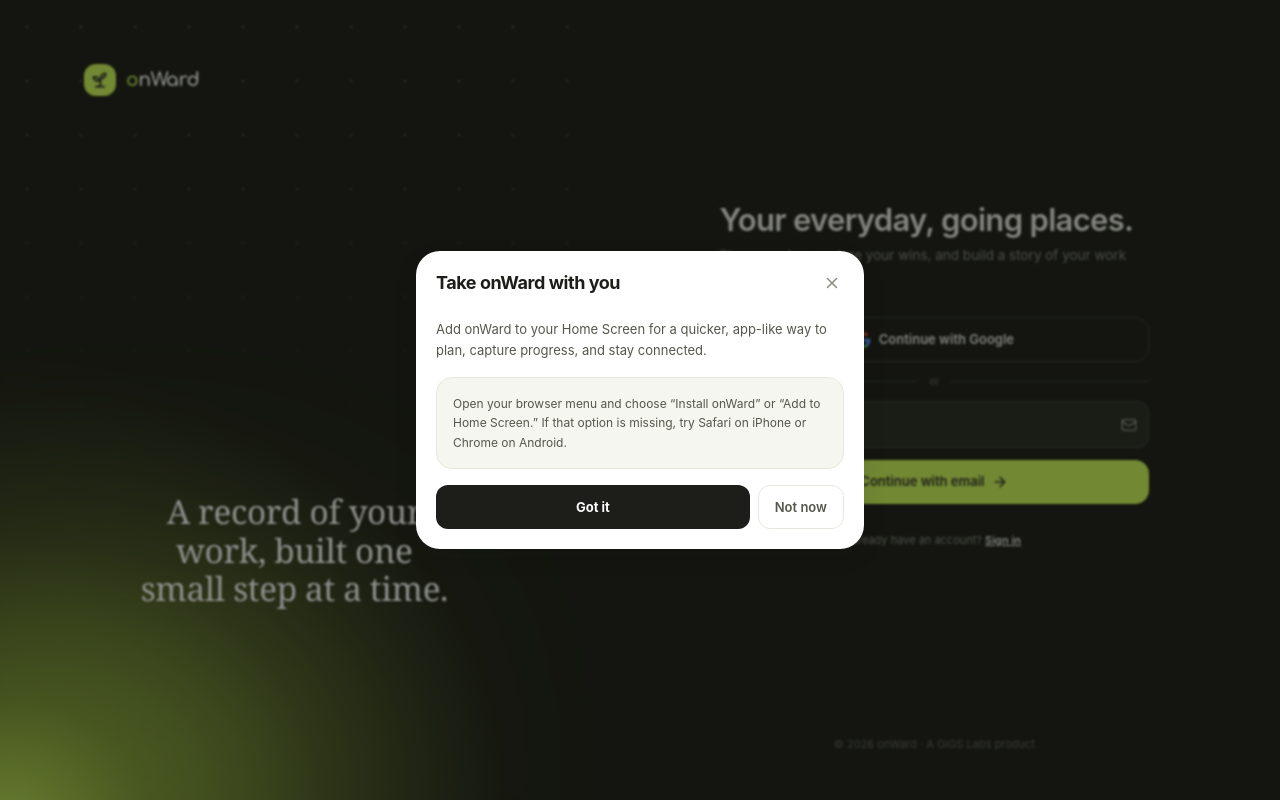
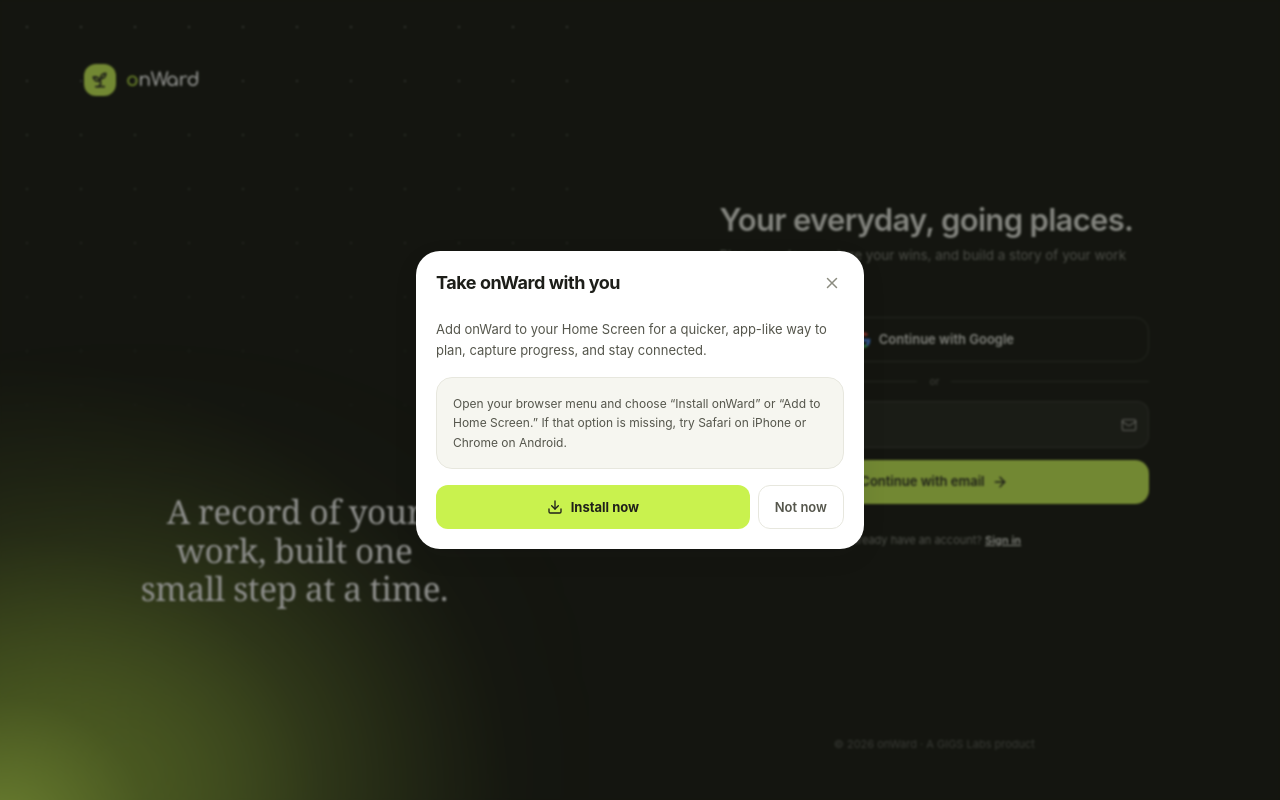
Before and after one commit to mutairudirisu/onWard-By-GIGS-Labs, a Next.js app in the folder Onward/app/: page / in a window 1280 px wide. Built offline with nearby package versions, Linux system fonts and the light colour scheme; no server answers.

Commit message:
Improve install button functionality and error handling; update button styles for better visibility

```diff
--- a/Onward/app/components/install-button.tsx
+++ b/Onward/app/components/install-button.tsx
@@ -73,6 +73,15 @@ export function InstallPromptOnVisit() {
   }
 
   async function install() {
+    if (!canInstall) {
+      setInstallError(
+        ios
+          ? "Follow the Share and Add to Home Screen steps above to install onWard."
+          : "Choose “Install onWard” or “Add to Home Screen” from your browser menu to continue.",
+      );
+      return;
+    }
+
     try {
       await promptInstall();
       dismiss();
@@ -121,24 +130,14 @@ export function InstallPromptOnVisit() {
         ) : null}
 
         <div className="flex gap-2">
-          {canInstall ? (
           <button
             type="button"
             onClick={() => void install()}
-              className="flex min-h-11 flex-1 items-center justify-center gap-2 rounded-xl bg-ink px-4 text-[13px] font-bold text-paper transition hover:bg-dark"
+            className="flex min-h-11 flex-1 items-center justify-center gap-2 rounded-xl bg-lime px-4 text-[13px] font-bold text-dark transition hover:bg-lime-deep"
           >
             <Download className="h-4 w-4" />
-              Install onWard
+            Install now
           </button>
-          ) : (
-            <button
-              type="button"
-              onClick={dismiss}
-              className="min-h-11 flex-1 rounded-xl bg-ink px-4 text-[13px] font-bold text-paper transition hover:bg-dark"
-            >
-              Got it
-            </button>
-          )}
           <button
             type="button"
             onClick={dismiss}
```
Lines whose indentation alone changed are shown as unchanged.
